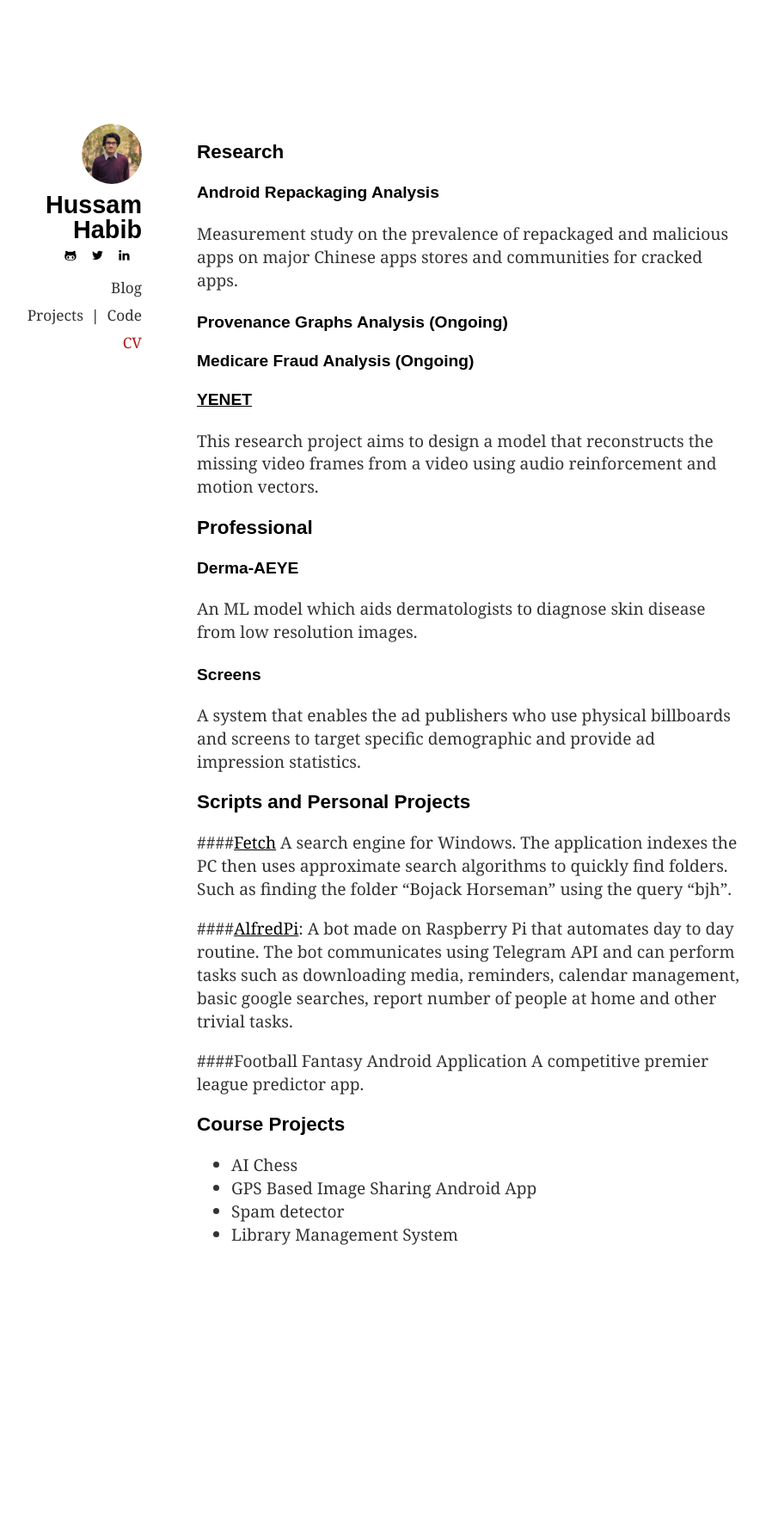
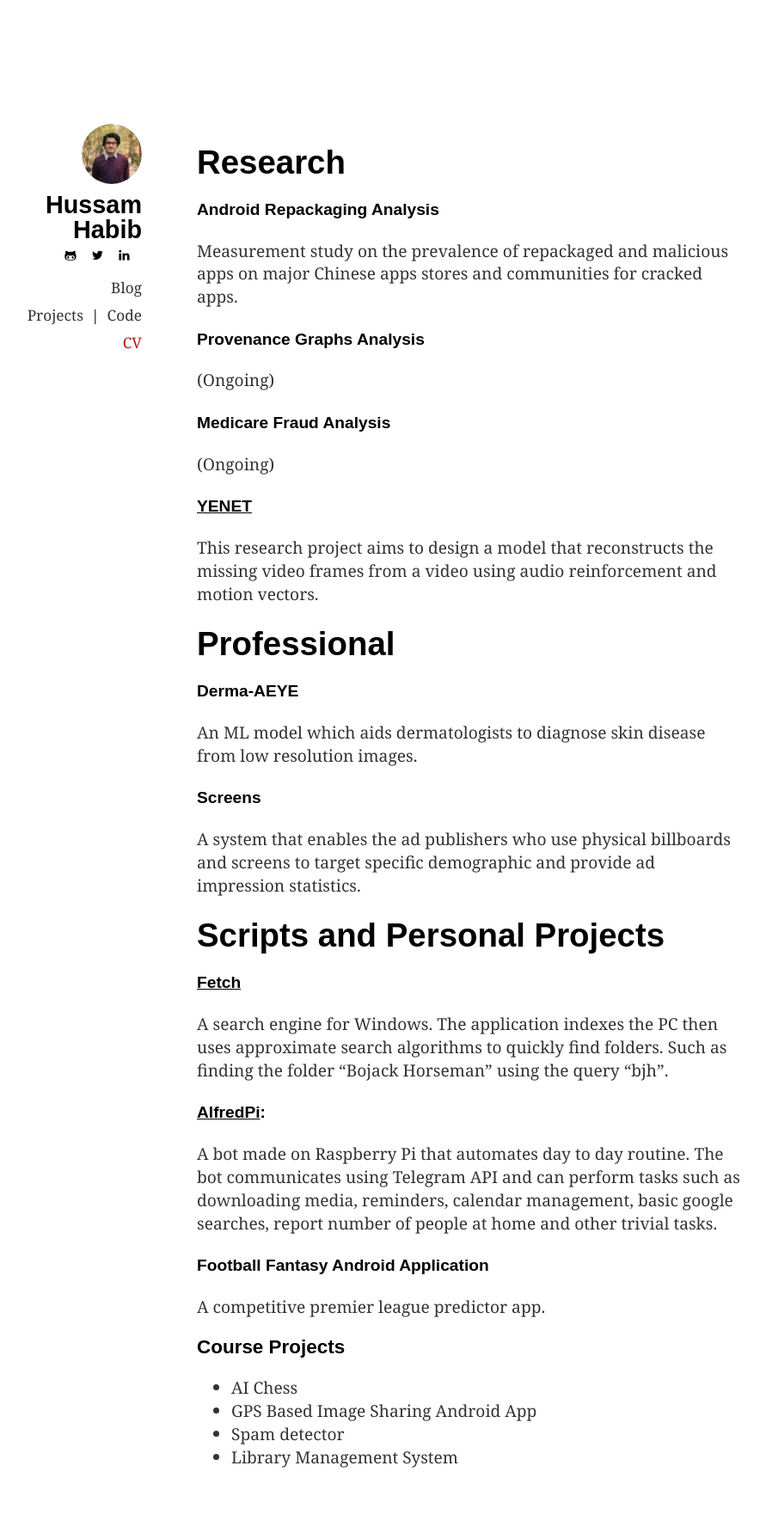
Before and after one commit to hussamh10/hussamh10.github.io, a Jekyll site: the page built from projects.md, in a window 1280 px wide. Shown: the whole page at 86% size, without its empty margins (155-1046 px from the left). Built offline with Jekyll 4.4.1, drawn with Linux system fonts in a browser that asks for light colours; before the commit the page ends 1517 px from its top, so only the background shows below that.

```diff
--- a/projects.md
+++ b/projects.md
@@ -5,19 +5,21 @@ layout: page
 permalink: /projects/
 ---
 
-### Research
+# Research
 
 #### Android Repackaging Analysis
 Measurement study on the prevalence of repackaged and malicious apps on major Chinese apps stores and communities for cracked apps.
 
-#### Provenance Graphs Analysis (Ongoing)
+#### Provenance Graphs Analysis
+(Ongoing)
 
-#### Medicare Fraud Analysis (Ongoing)
+#### Medicare Fraud Analysis
+(Ongoing)
 
 #### [YENET](https://github.com/hussamh10/yenet)
 This research project aims to design a model that reconstructs the missing video frames from a video using audio reinforcement and motion vectors.
 
-### Professional
+# Professional
 
 #### Derma-AEYE
 An ML model which aids dermatologists to diagnose skin disease from low resolution images.
@@ -25,15 +27,15 @@ An ML model which aids dermatologists to diagnose skin disease from low resoluti
 #### Screens
 A system that enables the ad publishers who use physical billboards and screens to target specific demographic and provide ad impression statistics.
 
-### Scripts and Personal Projects
+# Scripts and Personal Projects
 
-####[Fetch](https://github.com/hussamh10/fetch)
+#### [Fetch](https://github.com/hussamh10/fetch)
 A search engine for Windows. The application indexes the PC then uses approximate search algorithms to quickly find folders. Such as finding the folder "Bojack Horseman" using the query "bjh".
 
-####[AlfredPi](https://github.com/hussamh10/alfredpi):
+#### [AlfredPi](https://github.com/hussamh10/alfredpi):
 A bot made on Raspberry Pi that automates day to day routine. The bot communicates using Telegram API and can perform tasks such as downloading media, reminders, calendar management, basic google searches, report number of people at home and other trivial tasks.
 
-####Football Fantasy Android Application
+#### Football Fantasy Android Application
 A competitive premier league predictor app.
 
 ### Course Projects
```
